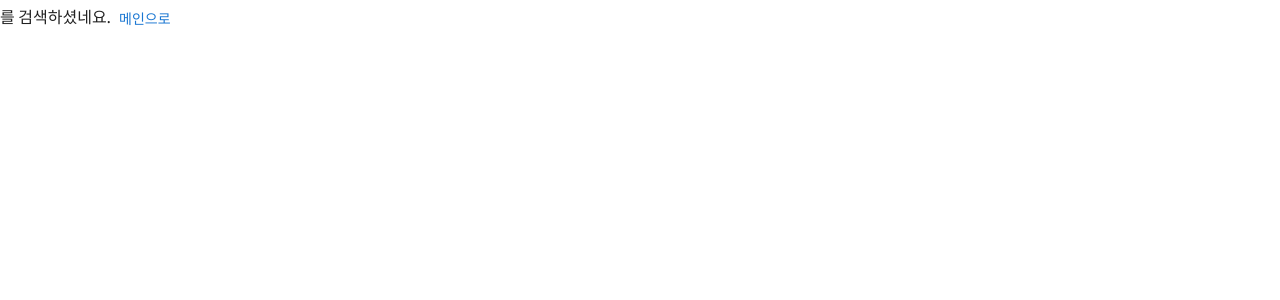
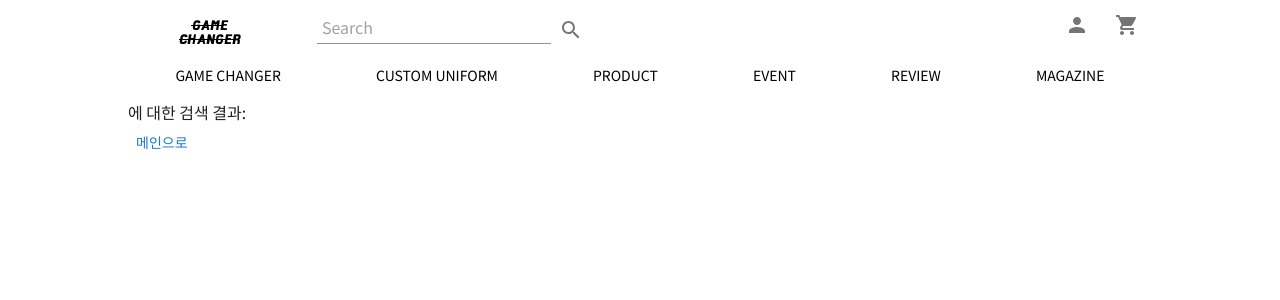
Before and after one commit to juicyaloe/changer-game, a React (Create React App) app: page /search in a window 1280 px wide. Shown: the top 300 px of the page. Built offline with nearby package versions, Linux system fonts and the light colour scheme.

Commit message:
기본 structure 제작

```diff
--- a/src/components/layout/header.tsx
+++ b/src/components/layout/header.tsx
@@ -13,6 +13,7 @@ import SearchBar from "../common/searchBar";
 import PC from "../responsive/pc";
 import Mobile from "../responsive/mobile";
 import { useDispatch } from "react-redux";
+import { useNavigate } from "react-router-dom";
 
 const HeaderWrap = styled.div`
   height: 50px;
@@ -81,10 +82,16 @@ const MobileButton = () => {
 };
 
 export default function Header() {
+  const navigate = useNavigate();
+
   return (
     <HeaderWrap>
       <PC>
-        <HeaderImg src='/header/game_changer.png' alt='메인' />
+        <HeaderImg
+          onClick={() => navigate("/")}
+          src='/header/game_changer.png'
+          alt='메인'
+        />
         <SearchBarWrap>
           <SearchBar />
         </SearchBarWrap>
@@ -92,7 +99,11 @@ export default function Header() {
       </PC>
 
       <Mobile>
-        <HeaderImg src='/header/game_changer.png' alt='메인' />
+        <HeaderImg
+          onClick={() => navigate("/")}
+          src='/header/game_changer.png'
+          alt='메인'
+        />
         <MobileButton />
       </Mobile>
     </HeaderWrap>
--- /dev/null
+++ b/src/components/structure/basicStructure.tsx
@@ -0,0 +1,18 @@
+import { ReactNode } from "react";
+import Container from "../layout/container";
+import Header from "../layout/header";
+import MenuBar from "../layout/menuBar";
+
+interface BasicStructureType {
+  children: ReactNode;
+}
+
+export default function BasicStructure({ children }: BasicStructureType) {
+  return (
+    <Container>
+      <Header />
+      <MenuBar />
+      {children}
+    </Container>
+  );
+}
--- a/src/pages/main.tsx
+++ b/src/pages/main.tsx
@@ -1,16 +1,13 @@
-import Container from "../components/layout/container";
-import Header from "../components/layout/header";
-import MenuBar from "../components/layout/menuBar";
+import BasicStructure from "../components/structure/basicStructure";
+
 import TopSlider from "../pages-components/main/topSlider";
 import WeeklyBest from "../pages-components/main/weeklyBest";
 
 export default function Main() {
   return (
-    <Container>
-      <Header />
-      <MenuBar />
+    <BasicStructure>
       <TopSlider />
       {/* <WeeklyBest /> */}
-    </Container>
+    </BasicStructure>
   );
 }
--- a/src/pages/search.tsx
+++ b/src/pages/search.tsx
@@ -1,18 +1,18 @@
-import { useNavigate } from 'react-router';
-import { Button } from '@mui/material';
-import { useSearchParams } from 'react-router-dom';
+import { useNavigate } from "react-router";
+import { Button, Typography } from "@mui/material";
+import { useSearchParams } from "react-router-dom";
+import BasicStructure from "../components/structure/basicStructure";
 
 export default function Search() {
   const [searchParams] = useSearchParams();
-
-  const word = searchParams.get('w');
-
   const navigate = useNavigate();
 
+  const word = searchParams.get("w");
+
   return (
-    <div>
-      {word}를 검색하셨네요.
-      <Button onClick={() => navigate('/')}>메인으로</Button>
-    </div>
+    <BasicStructure>
+      <Typography>{word}에 대한 검색 결과:</Typography>
+      <Button onClick={() => navigate("/")}>메인으로</Button>
+    </BasicStructure>
   );
 }
```
